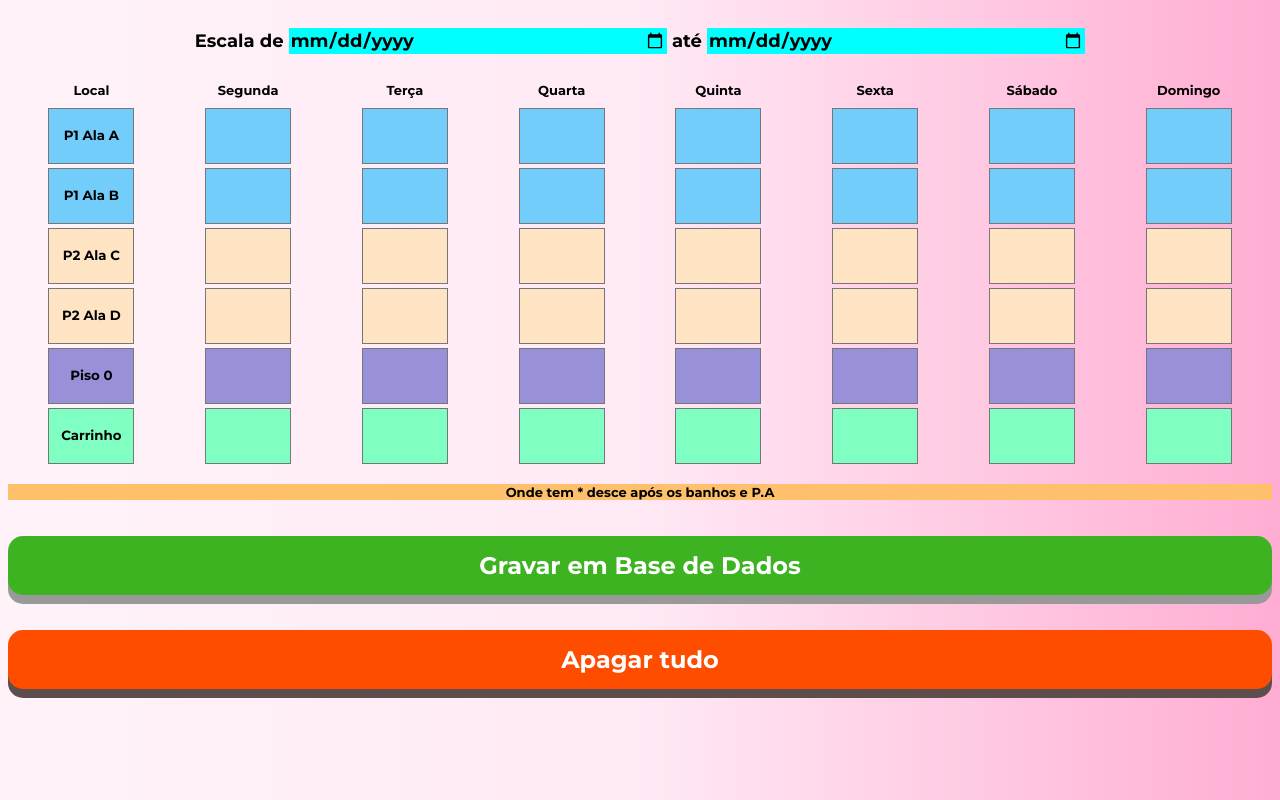
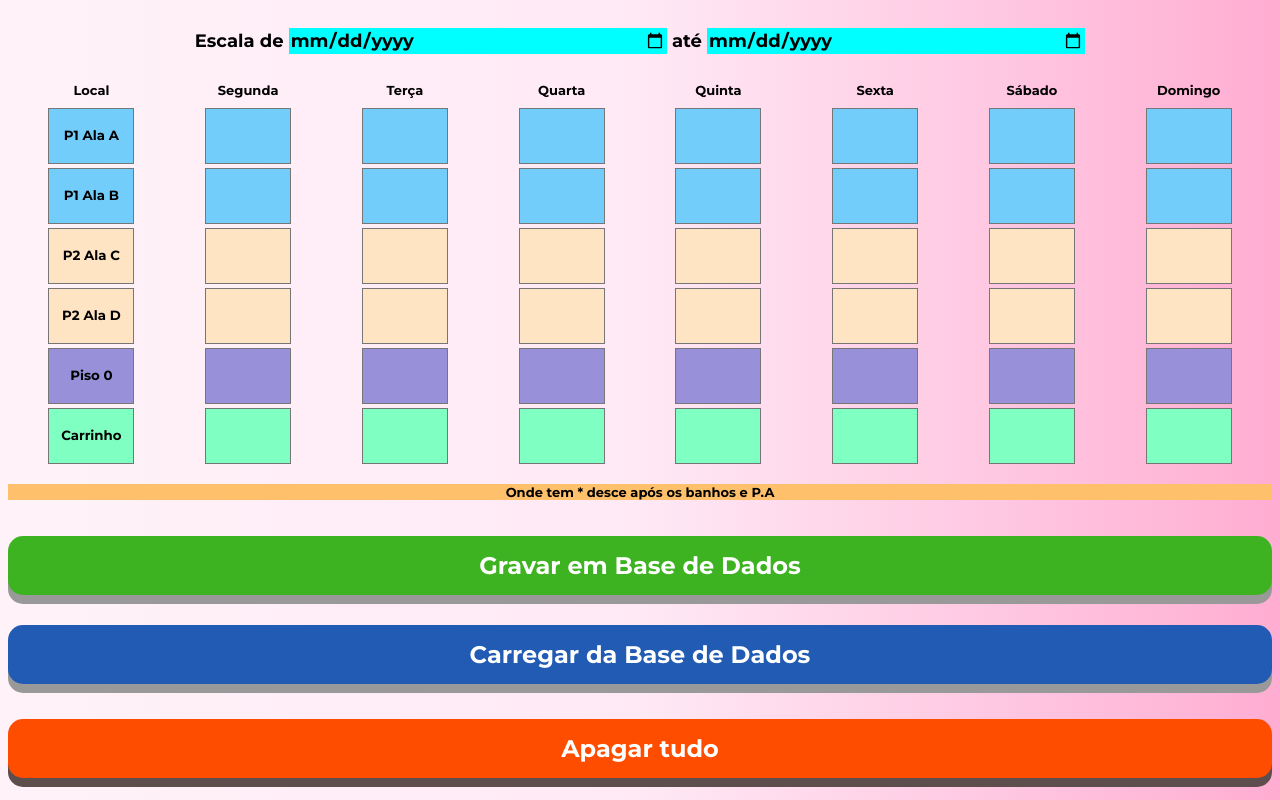
Before and after one commit to WikiCoding/escalas, a website: page public/index.html in a window 1280 px wide. Drawn offline with Linux system fonts and the light colour scheme; no server answers.

Commit message:
Update index.html

```diff
--- a/public/index.html
+++ b/public/index.html
@@ -112,6 +112,8 @@
                 <div class="delete-div">
                     <button id="save" class="buttonsave">Gravar em Base de Dados</button>
 
+                    <button id="load" class="buttonload">Carregar da Base de Dados</button>
+
                     <button id="delete" class="buttondelete">Apagar tudo</button>
                 </div>
 
```
